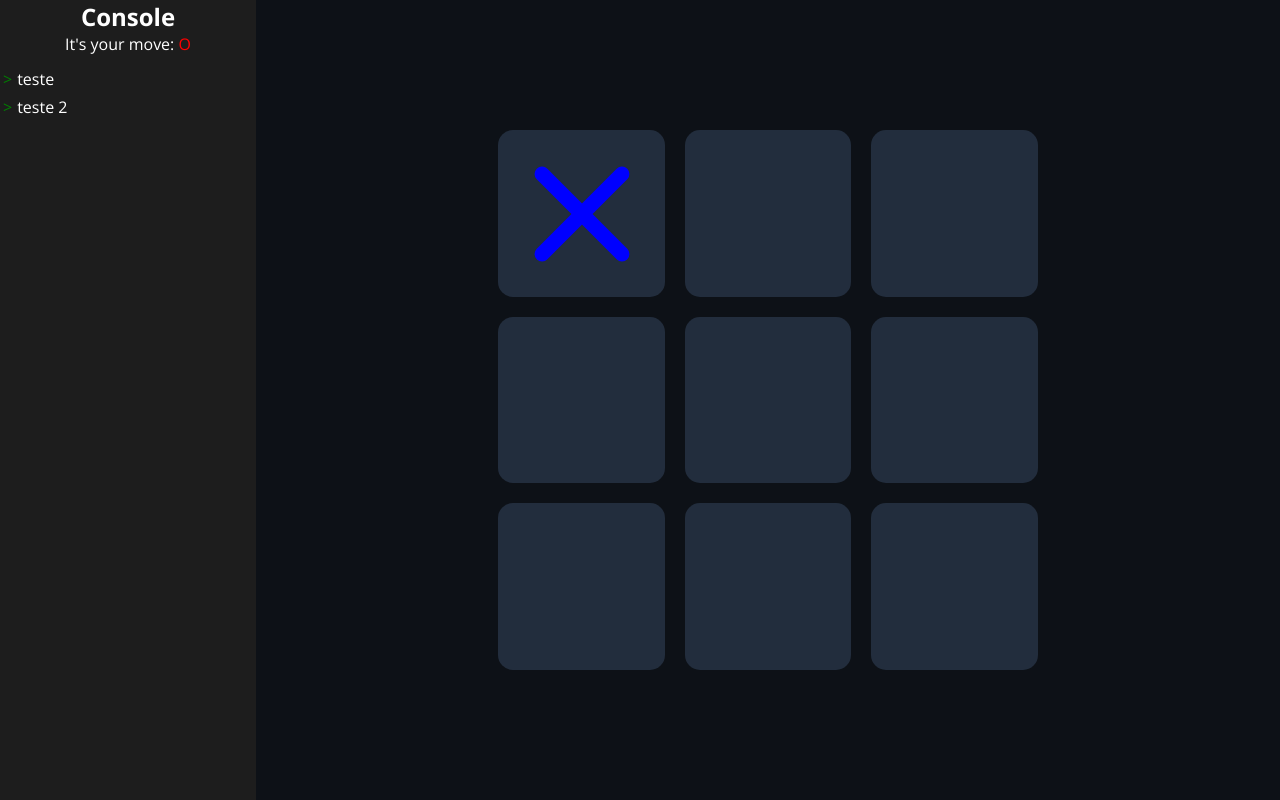
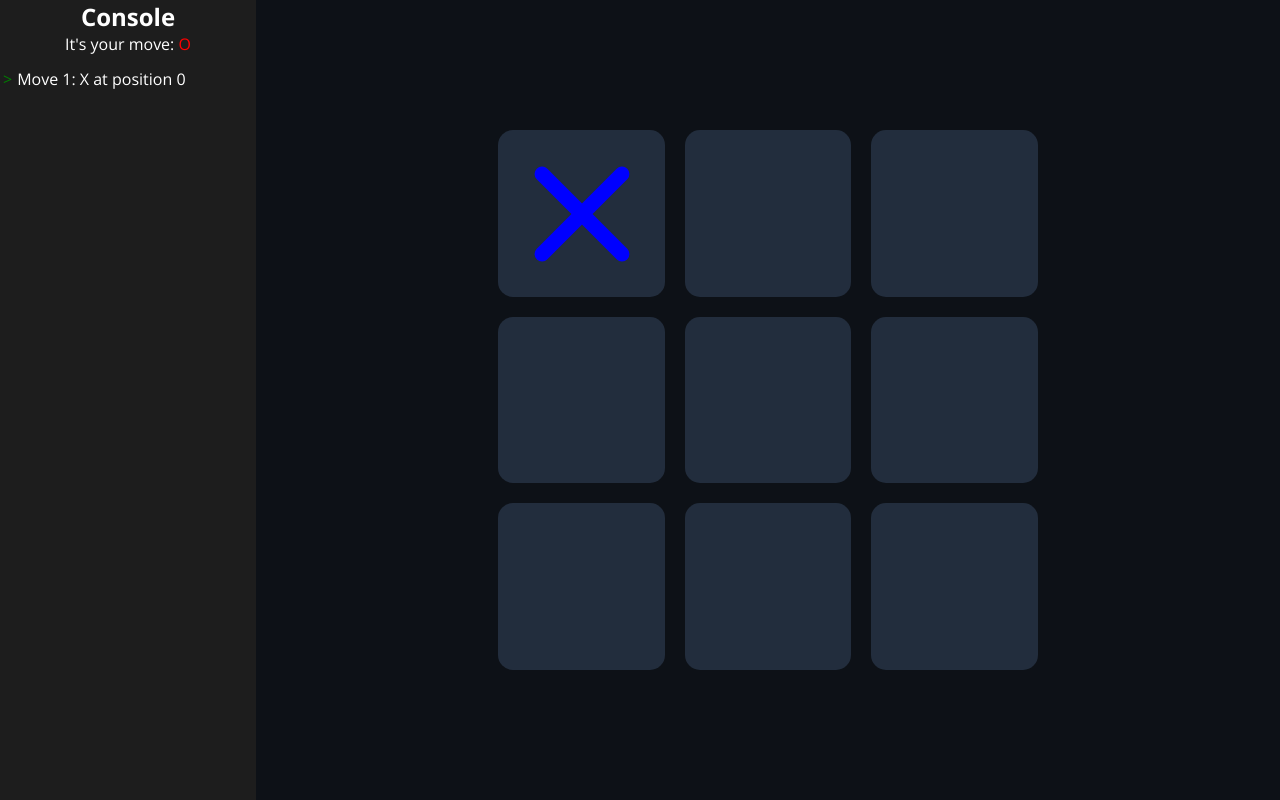
Before and after one commit to zdearo/Tic-Tac-Toe-JS, a plain HTML site: page index.html in a window 1280 px wide. Both pictures are taken after a click on the element 581 px from the left and 213 px from the top of the page. Drawn offline with nearby package versions, Linux system fonts and the light colour scheme.

Commit message:
Finalizando a lógica de apagar as jogadas para não dar velha

```diff
--- a/index.html
+++ b/index.html
@@ -12,8 +12,8 @@
     <h2>Console</h2>
     <p>It's your move: <span id="current-player">X</span></p>
     <div class="text">
-      <p>teste</p>
-      <p>teste 2</p>
+      <ul id="history">
+      </ul>
     </div>
   </header>
   <main>
--- a/script.js
+++ b/script.js
@@ -1,14 +1,16 @@
 const table = document.querySelectorAll('.square');
 const history = [];
+const historyList = document.getElementById('history');
 let moveNumber = 0;
 let currentPlayer = 'cross';
 let currentPlayerDisplay = document.getElementById('current-player');
+
 
 table.forEach((square, i) => {
   square.addEventListener('click', () => {
       if (table[i].innerHTML === '') {
         addMove(i);
-        history.push(table[i]);
+        addHistory(i);
         verifyVictory();
         alterPlayer();
       }
@@ -19,7 +21,7 @@ function addMove(index) {
   const move = document.createElement('div');
   move.classList.add(currentPlayer);
   table[index].appendChild(move);
-  moveNumber++
+  moveNumber++;
 }
 
 function alterPlayer() {
@@ -45,8 +47,17 @@ function verifyVictory(){
         alert(`Player ${currentPlayer === 'cross' ? 'Circle' : 'Cross'} wins!`);
         resetGame();
       }, 100);
+    }else if (moveNumber >= 7) {
+      table[history[moveNumber - 6].position].innerHTML = '';
     }
   });
+}
+
+function addHistory(position) {
+  history.push({ moveNumber: moveNumber, player: currentPlayer, position: position });
+  const historyItem = document.createElement('li');
+  historyItem.innerHTML = `Move ${moveNumber}: ${currentPlayer === 'cross' ? 'X' : 'O'} at position ${position}`;
+  historyList.appendChild(historyItem);
 }
 
 function resetGame() {
@@ -59,4 +70,5 @@ function resetGame() {
   currentPlayer = 'cross';
   currentPlayerDisplay.innerHTML = 'X';
   currentPlayerDisplay.style.color = '#0000ff';
+  historyList.innerHTML = '';
 }
--- a/style.css
+++ b/style.css
@@ -34,7 +34,7 @@ header .text{
   justify-content: flex-start;
   align-items: flex-start;
 }
-header .text p{
+header .text ul li{
   font-size: 1em;
   margin: 3px;
   &::before{
```
